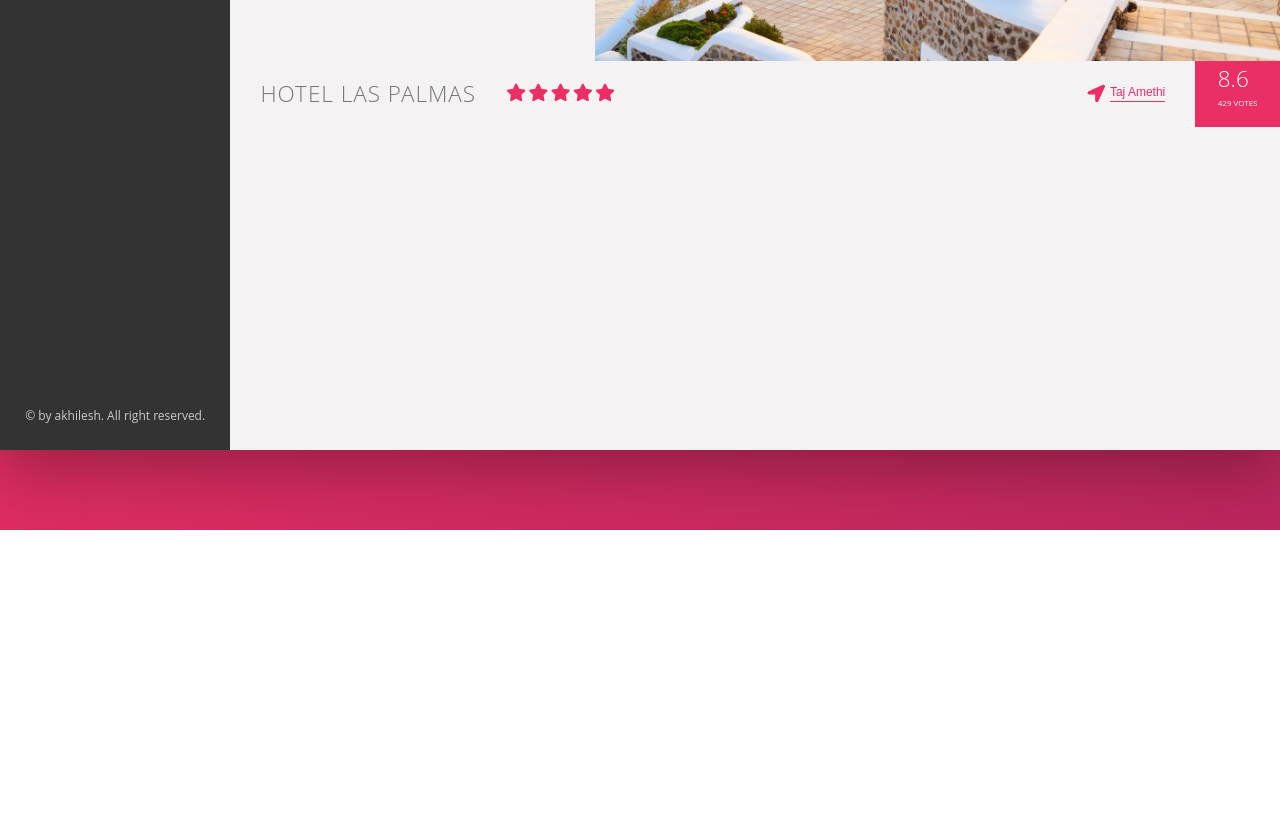
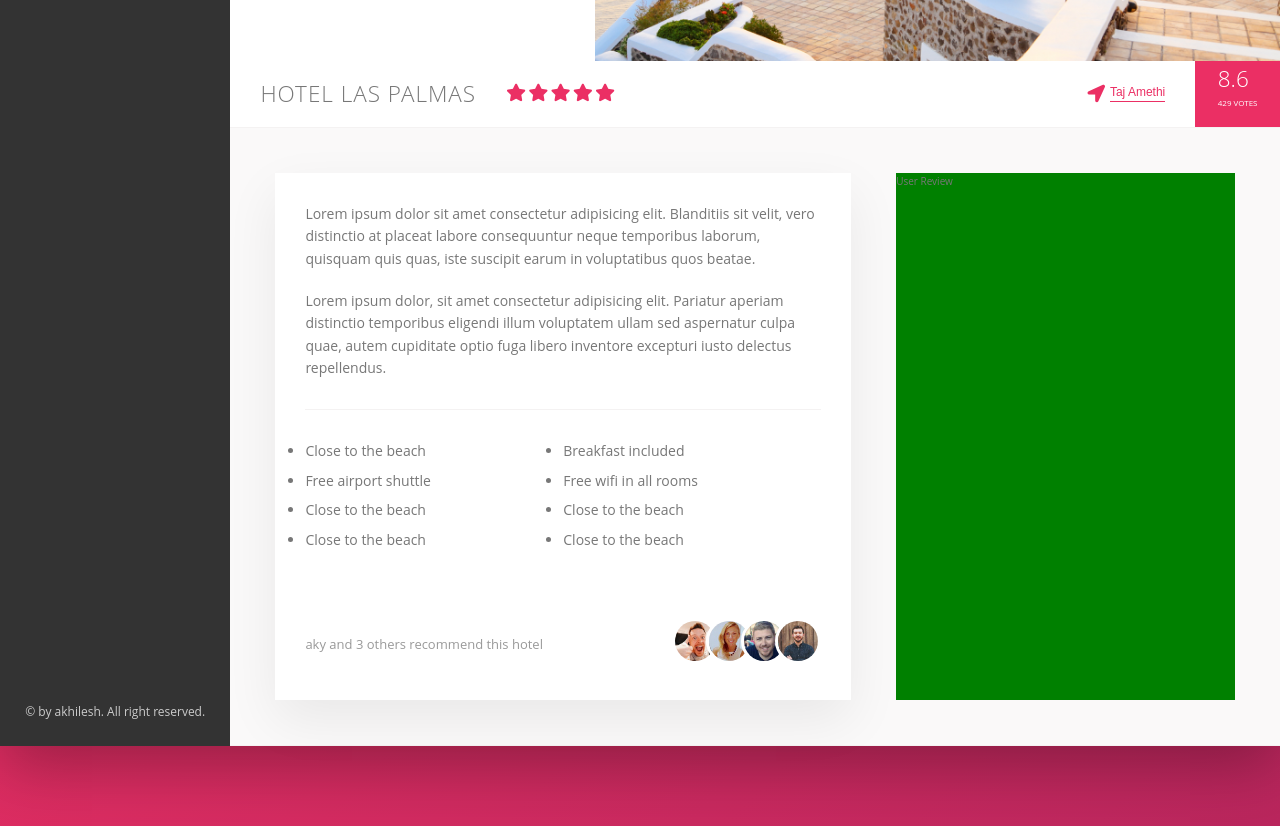
Before and after one commit to Akhi4009/Trillo, a website: page Trillo/index.html in a window 1280 px wide. Shown: the part 500-1326 px from the top of the page. Before the commit the page ends 1030 px from the top, so only its background shows below. Drawn offline with Linux system fonts and the light colour scheme.

Commit message:
compleet description

```diff
--- a/Trillo/index.html
+++ b/Trillo/index.html
@@ -108,6 +108,42 @@
                     </div>
                 </div>
               </div>
+              <div class="detail">
+                <div class="description">
+                   <p class="paragraph">
+                    Lorem ipsum dolor sit amet consectetur adipisicing elit. Blanditiis sit velit,
+                    vero distinctio at placeat labore consequuntur neque temporibus laborum, quisquam quis quas, iste suscipit earum in voluptatibus quos beatae.
+                   </p>
+                   <p class="paragrpah">
+                    Lorem ipsum dolor, sit amet consectetur adipisicing elit.
+                    Pariatur aperiam distinctio temporibus eligendi illum voluptatem ullam sed aspernatur culpa quae, autem cupiditate optio fuga libero inventore excepturi iusto delectus repellendus.
+                   </p>
+                   <ul class="list">
+                    <li class="list__item">Close to the beach </li>
+                    <li class="list__item">Breakfast included </li>
+                    <li class="list__item">Free airport shuttle </li>
+                    <li class="list__item">Free wifi in all rooms </li>
+                    <li class="list__item">Close to the beach </li>
+                    <li class="list__item">Close to the beach </li>
+                    <li class="list__item">Close to the beach </li>
+                    <li class="list__item">Close to the beach </li>
+                   </ul>
+                   <div class="recommend">
+                    <p class="recommend__count">
+                        aky and 3 others recommend this hotel
+                    </p>
+                    <div class="recommend__friends">
+                        <img src="img/user-1.jpg" alt="user1" class="recommend__photo">
+                        <img src="img/user-2.jpg" alt="user2" class="recommend__photo">
+                        <img src="img/user-3.jpg" alt="user3" class="recommend__photo">
+                        <img src="img/user-4.jpg" alt="user4" class="recommend__photo">
+                    </div>
+                   </div>
+                </div>
+                <div class="user-review">
+                    User Review
+                </div>
+              </div>
             </main>
         </div>
        </div>
--- a/Trillo/sass/base/_base.scss
+++ b/Trillo/sass/base/_base.scss
@@ -13,6 +13,10 @@
     --grey-dark-3: #999;
 
     --shadow-dark:0  2rem 6rem rgba(0,0,0,.3);
+    --shadow-light:0 2rem 5rem rgba(0,0,0,.07);
+    --line:1px solid var(--grey-light-2);
+
+
 }
 
 
--- /dev/null
+++ b/Trillo/sass/components/_overview.scss
@@ -0,0 +1,55 @@
+.overview {
+    display: flex;
+    align-items: center;
+    border-bottom: var(--line);
+
+    &__heading {
+
+        font-size: 2.25rem;
+        text-transform: uppercase;
+        font-weight: 300;
+        letter-spacing: 1px;
+        padding: 1.5rem 3rem;
+
+    }
+
+    &__stars{
+        margin-right: auto;
+    }
+
+    &__icon-star,
+    &__icon-location {
+        font-size: 1.75rem;
+        color: var(--Primary);
+    }
+
+
+    &__location {
+        font-size: 1.2rem;
+        display:flex;
+        vertical-align: middle;
+    }
+
+    &__icon-location {
+        margin-right: .5rem;
+    }
+
+    &__rating {
+        background-color: var(--Primary);
+        color: #fff;
+        margin-left: 3rem;
+        padding: 0 2.25rem;
+        align-self: stretch;
+        display: flex;
+        flex-direction: column;
+
+        &-average{
+            font-size: 2.25rem;
+            font-weight: 300;
+        }
+        &-count{
+            font-size: .8rem;
+            text-transform: uppercase;
+        }
+    }
+}
--- /dev/null
+++ b/Trillo/sass/layouts/_detail.scss
@@ -0,0 +1,60 @@
+.detail {
+    display: flex;
+    padding: 4.5rem;
+    background-color: var(--grey-light-1);
+    border-bottom: var(--line);
+}
+
+.description {
+    font-size: 1.4rem;
+    background-color: #fff;
+    box-shadow: var(--shadow-light);
+    flex: 0 0 60%;
+    margin-right: 4.5rem;
+    padding: 3rem;
+}
+
+.paragraph:not(:last-child) {
+    margin-bottom: 2rem;
+}
+
+.list {
+    // list-style: none;
+    margin: 3rem 0;
+    padding: 3rem 0;
+    border-top: var(--line);
+    display: flex;
+    flex-wrap: wrap;
+
+    &__item {
+        flex: 0 0 50%;
+        margin-bottom: .7rem;
+    }
+}
+
+.recommend {
+    font-size: 1.3rem;
+    color: var(--grey-dark-3);
+    display: flex;
+    align-items: center;
+
+    &__count{
+        margin-right:auto;
+    }
+    &__photo{
+        width: 4rem;
+        height: 4rem;
+        border-radius: 50%;
+        border: 3px solid #fff;
+        box-sizing: content-box;
+    }
+    &__photo:not(:last-child){
+        margin-right: -1.5rem;
+    }
+}
+
+
+.user-review{
+    background-color: green;
+    flex: 1;
+}
--- a/Trillo/sass/layouts/_header.scss
+++ b/Trillo/sass/layouts/_header.scss
@@ -1,7 +1,7 @@
 .header{
    height: 7rem;
    background-color: #fff;
-   border-bottom: 1px solid var(--grey-light-2);
+   border-bottom: var(--line);
    display: flex;
    justify-content: space-between;
    align-items: center;
--- a/Trillo/sass/layouts/_hotel-view.scss
+++ b/Trillo/sass/layouts/_hotel-view.scss
@@ -1,7 +1,5 @@
 .hotel-view {
-    // for testing
-
-    height: 80rem;
+    background-color: #fff;
     flex:1;
 }
 
@@ -13,59 +11,3 @@
 
     }
 }
-
-.overview {
-    display: flex;
-    align-items: center;
-    border-bottom: 1px solid var(--grey-light-2);
-
-    &__heading {
-
-        font-size: 2.25rem;
-        text-transform: uppercase;
-        font-weight: 300;
-        letter-spacing: 1px;
-        padding: 1.5rem 3rem;
-
-    }
-
-    &__stars{
-        margin-right: auto;
-    }
-
-    &__icon-star,
-    &__icon-location {
-        font-size: 1.75rem;
-        color: var(--Primary);
-    }
-
-
-    &__location {
-        font-size: 1.2rem;
-        display:flex;
-        vertical-align: middle;
-    }
-
-    &__icon-location {
-        margin-right: .5rem;
-    }
-
-    &__rating {
-        background-color: var(--Primary);
-        color: #fff;
-        margin-left: 3rem;
-        padding: 0 2.25rem;
-        align-self: stretch;
-        display: flex;
-        flex-direction: column;
-
-        &-average{
-            font-size: 2.25rem;
-            font-weight: 300;
-        }
-        &-count{
-            font-size: .8rem;
-            text-transform: uppercase;
-        }
-    }
-}
--- a/Trillo/sass/main.scss
+++ b/Trillo/sass/main.scss
@@ -12,6 +12,7 @@
 // components
 @import "components/sidebar";
 @import "components/button";
+@import "components/overview";
 
 
 
@@ -19,8 +20,10 @@
 @import "layouts/container";
 @import "layouts/content";
 @import "layouts/header";
+@import "layouts/detail";
 @import "layouts/hotel-view";
 
 
 
+
 // page
```
Also changed, not shown: Trillo/css/style.css, Trillo/img/user-1.jpg (added), Trillo/img/user-2.jpg (added), Trillo/img/user-3.jpg (added), Trillo/img/user-4.jpg (added), Trillo/img/user-5.jpg (added).
